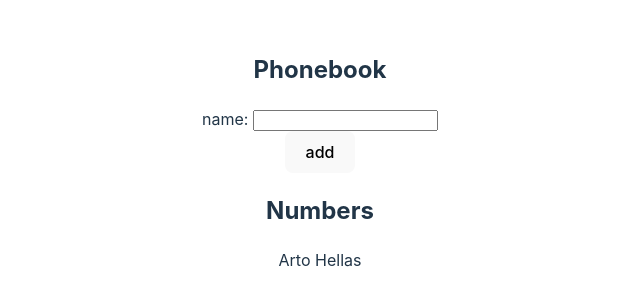
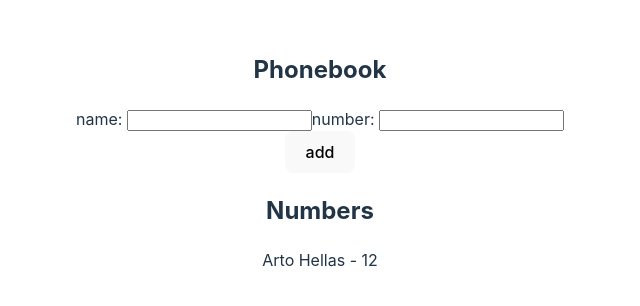
Before and after one commit to atle-gang/fullstackopen, a React (Vite) app in the folder part2/phonebook/: page / in a window 1280 px wide. Shown: the part 248-554 px from the top of the page, without its empty margins (320-960 px from the left). Built offline with nearby package versions, Linux system fonts and the light colour scheme.

Commit message:
Complete exercise 2.8

```diff
--- a/part2/phonebook/src/App.jsx
+++ b/part2/phonebook/src/App.jsx
@@ -5,6 +5,7 @@
 const App = (props) => {
   const [persons, setPersons] = useState(props.persons);
   const [newName, setNewName] = useState("");
+  const [newNumber, setNewNumber] = useState("");
 
   const appendName = (event) => {
     event.preventDefault();
@@ -21,14 +22,21 @@
     const nameObj = {
       name: newName,
       id: persons.length + 1,
+      number: newNumber,
     };
 
     setPersons(persons.concat(nameObj));
     setNewName("");
+    setNewNumber("");
   };
 
   const handleNameChange = (event) => {
     setNewName(event.target.value);
+    console.log(event.target.value);
+  };
+
+  const handleNumberChange = (event) => {
+    setNewNumber(event.target.value);
     console.log(event.target.value);
   };
 
@@ -38,6 +46,7 @@
       <form onSubmit={appendName}>
         <div>
           name: <input value={newName} onChange={handleNameChange} />
+          number: <input value={newNumber} onChange={handleNumberChange} />
         </div>
         <div>
           <button type="submit">add</button>
--- a/part2/phonebook/src/components/Names.jsx
+++ b/part2/phonebook/src/components/Names.jsx
@@ -2,7 +2,7 @@
 
 const Names = ({person}) => {
   return (
-    <div>{person.name}</div>
+    <div>{person.name} - {person.number}</div>
   )
 };
 
--- a/part2/phonebook/src/main.jsx
+++ b/part2/phonebook/src/main.jsx
@@ -3,7 +3,7 @@
 import { App } from './App.jsx'
 import './index.css'
 
-const persons = [{name: "Arto Hellas"}];
+const persons = [{name: "Arto Hellas", number: 12}];
 
 ReactDOM.createRoot(document.getElementById('root')).render(
   <React.StrictMode>
```
